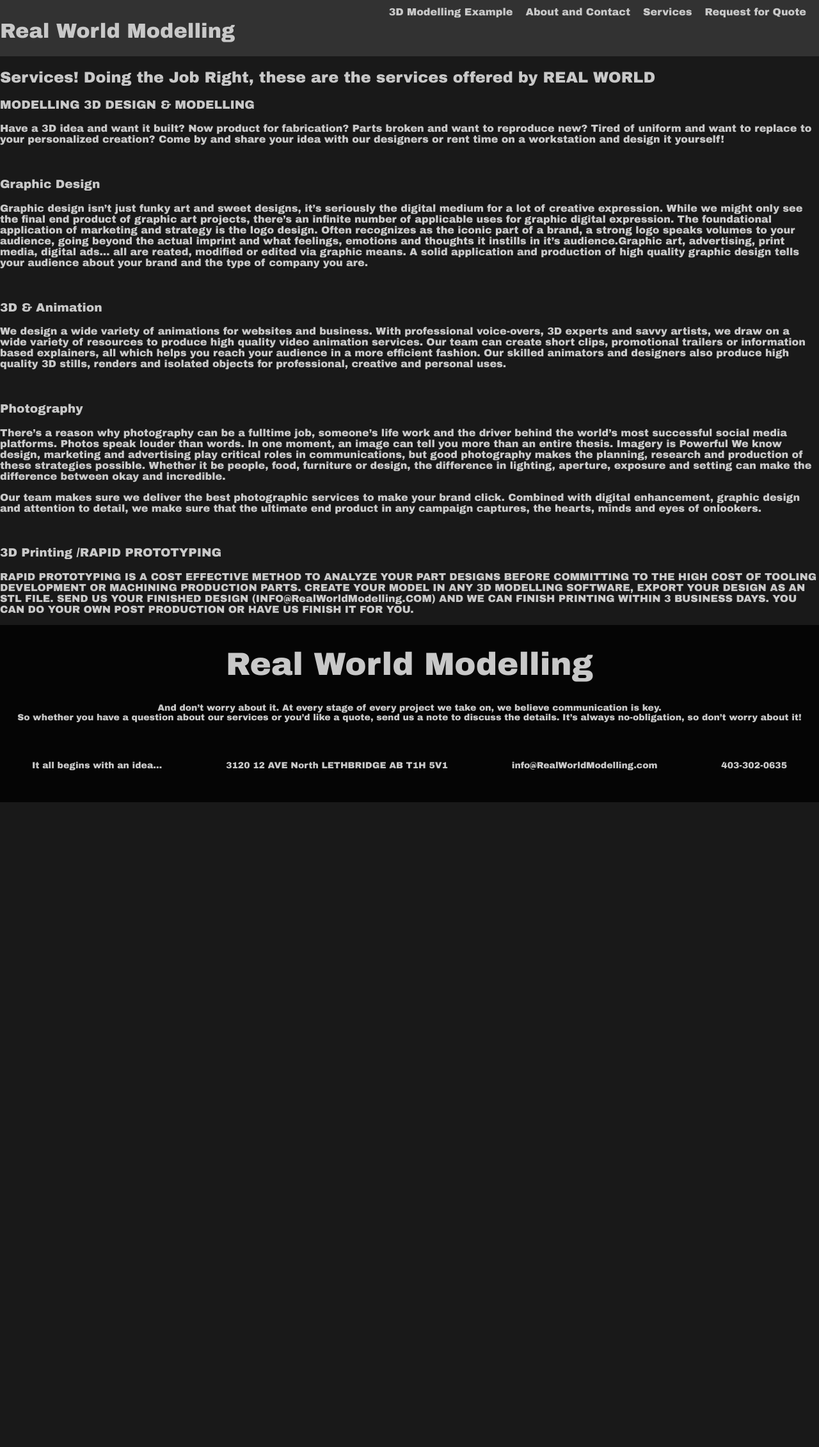
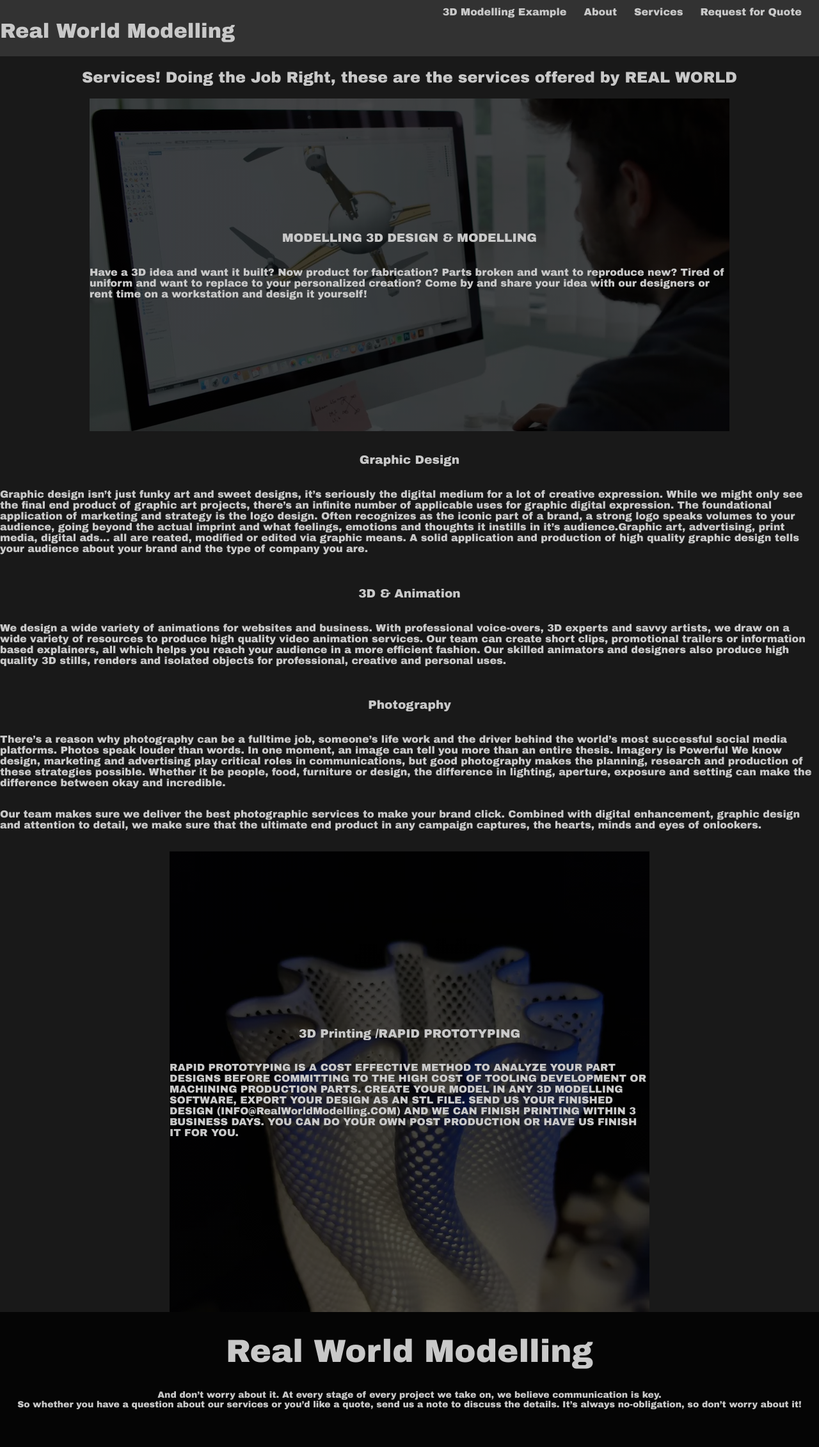
Before and after one commit to CarsonBartos/Computer-Science-Project-1---Carson-Bartos, a Vue app: page /Services in a window 1280 px wide. Shown: the top 2262 px of the page at 64% size. Before the commit the page ends 1254 px from the top, so only its background shows below. Built offline with nearby package versions, Linux system fonts and the light colour scheme.

Commit message:
started working on services

```diff
--- a/src/components/NavBar.vue
+++ b/src/components/NavBar.vue
@@ -10,9 +10,7 @@
 				>3D Modelling Example
 			</RouterLink>
 
-			<RouterLink to="/AboutAndContact" style="flex-grow: 1"
-				>About and Contact</RouterLink
-			>
+			<RouterLink to="/About" style="flex-grow: 1">About</RouterLink>
 
 			<RouterLink to="/Services" style="flex-grow: 1">Services</RouterLink>
 			<RouterLink to="/Quote" style="flex-grow: 1"
--- a/src/router/index.js
+++ b/src/router/index.js
@@ -10,12 +10,12 @@
 			component: HomeView,
 		},
 		{
-			path: "/AboutAndContact",
-			name: "AboutAndContact",
+			path: "/About",
+			name: "About",
 			// route level code-splitting
 			// this generates a separate chunk (About.[hash].js) for this route
 			// which is lazy-loaded when the route is visited.
-			component: () => import("../views/AboutAndContactView.vue"),
+			component: () => import("../views/AboutView.vue"),
 		},
 		{
 			path: "/3DModellingExample",
--- a/src/views/ServicesView.vue
+++ b/src/views/ServicesView.vue
@@ -1,32 +1,37 @@
 <template>
+	<div id="cont">
 		<h2>
-		Services! Doing the Job Right, these are the services offered by REAL WORLD
+			Services! Doing the Job Right, these are the services offered by REAL
+			WORLD
 		</h2>
 
+		<div id="modelling">
 			<h3>MODELLING 3D DESIGN & MODELLING</h3>
 
 			<p>
-		Have a 3D idea and want it built? Now product for fabrication? Parts broken
-		and want to reproduce new? Tired of uniform and want to replace to your
-		personalized creation? Come by and share your idea with our designers or
-		rent time on a workstation and design it yourself!
+				Have a 3D idea and want it built? Now product for fabrication? Parts
+				broken and want to reproduce new? Tired of uniform and want to replace
+				to your personalized creation? Come by and share your idea with our
+				designers or rent time on a workstation and design it yourself!
 			</p>
+		</div>
+
 		<br />
 
 		<h3>Graphic Design</h3>
 
 		<p>
 			Graphic design isn’t just funky art and sweet designs, it’s seriously the
-		digital medium for a lot of creative expression. While we might only see the
-		final end product of graphic art projects, there’s an infinite number of
-		applicable uses for graphic digital expression. The foundational application
-		of marketing and strategy is the logo design. Often recognizes as the iconic
-		part of a brand, a strong logo speaks volumes to your audience, going beyond
-		the actual imprint and what feelings, emotions and thoughts it instills in
-		it’s audience.Graphic art, advertising, print media, digital ads… all are
-		reated, modified or edited via graphic means. A solid application and
-		production of high quality graphic design tells your audience about your
-		brand and the type of company you are.
+			digital medium for a lot of creative expression. While we might only see
+			the final end product of graphic art projects, there’s an infinite number
+			of applicable uses for graphic digital expression. The foundational
+			application of marketing and strategy is the logo design. Often recognizes
+			as the iconic part of a brand, a strong logo speaks volumes to your
+			audience, going beyond the actual imprint and what feelings, emotions and
+			thoughts it instills in it’s audience.Graphic art, advertising, print
+			media, digital ads… all are reated, modified or edited via graphic means.
+			A solid application and production of high quality graphic design tells
+			your audience about your brand and the type of company you are.
 		</p>
 		<br />
 
@@ -39,39 +44,76 @@
 			team can create short clips, promotional trailers or information based
 			explainers, all which helps you reach your audience in a more efficient
 			fashion. Our skilled animators and designers also produce high quality 3D
-		stills, renders and isolated objects for professional, creative and personal
-		uses.
+			stills, renders and isolated objects for professional, creative and
+			personal uses.
 		</p>
 		<br />
 
 		<h3>Photography</h3>
 
 		<p>
-		There’s a reason why photography can be a fulltime job, someone’s life work
-		and the driver behind the world’s most successful social media platforms.
-		Photos speak louder than words. In one moment, an image can tell you more
-		than an entire thesis. Imagery is Powerful We know design, marketing and
-		advertising play critical roles in communications, but good photography
-		makes the planning, research and production of these strategies possible.
-		Whether it be people, food, furniture or design, the difference in lighting,
-		aperture, exposure and setting can make the difference between okay and
-		incredible.
+			There’s a reason why photography can be a fulltime job, someone’s life
+			work and the driver behind the world’s most successful social media
+			platforms. Photos speak louder than words. In one moment, an image can
+			tell you more than an entire thesis. Imagery is Powerful We know design,
+			marketing and advertising play critical roles in communications, but good
+			photography makes the planning, research and production of these
+			strategies possible. Whether it be people, food, furniture or design, the
+			difference in lighting, aperture, exposure and setting can make the
+			difference between okay and incredible.
 		</p>
 		<p>
 			Our team makes sure we deliver the best photographic services to make your
-		brand click. Combined with digital enhancement, graphic design and attention
-		to detail, we make sure that the ultimate end product in any campaign
-		captures, the hearts, minds and eyes of onlookers.
+			brand click. Combined with digital enhancement, graphic design and
+			attention to detail, we make sure that the ultimate end product in any
+			campaign captures, the hearts, minds and eyes of onlookers.
 		</p>
 		<br />
+		<div id="dprinting">
+			<h3>3D Printing /RAPID PROTOTYPING</h3>
 
-	<h3>3D Printing /RAPID PROTOTYPING</h3>
 			<p>
-		RAPID PROTOTYPING IS A COST EFFECTIVE METHOD TO ANALYZE YOUR PART DESIGNS
-		BEFORE COMMITTING TO THE HIGH COST OF TOOLING DEVELOPMENT OR MACHINING
-		PRODUCTION PARTS. CREATE YOUR MODEL IN ANY 3D MODELLING SOFTWARE, EXPORT
-		YOUR DESIGN AS AN STL FILE. SEND US YOUR FINISHED DESIGN
-		(INFO@RealWorldModelling.COM) AND WE CAN FINISH PRINTING WITHIN 3 BUSINESS
-		DAYS. YOU CAN DO YOUR OWN POST PRODUCTION OR HAVE US FINISH IT FOR YOU.
+				RAPID PROTOTYPING IS A COST EFFECTIVE METHOD TO ANALYZE YOUR PART
+				DESIGNS BEFORE COMMITTING TO THE HIGH COST OF TOOLING DEVELOPMENT OR
+				MACHINING PRODUCTION PARTS. CREATE YOUR MODEL IN ANY 3D MODELLING
+				SOFTWARE, EXPORT YOUR DESIGN AS AN STL FILE. SEND US YOUR FINISHED
+				DESIGN (INFO@RealWorldModelling.COM) AND WE CAN FINISH PRINTING WITHIN 3
+				BUSINESS DAYS. YOU CAN DO YOUR OWN POST PRODUCTION OR HAVE US FINISH IT
+				FOR YOU.
 			</p>
+		</div>
+	</div>
 </template>
+<script>
+export default {};
+</script>
+<style scoped>
+#cont {
+	display: flex;
+	flex-direction: column;
+	align-items: center;
+}
+#dprinting {
+	background: linear-gradient(rgba(0, 0, 0, 0.7), rgba(0, 0, 0, 0.7)),
+		url("@/assets/il_794xN.2364984458_hsct (1).webp");
+	width: 750px;
+	height: 720px;
+	display: flex;
+	flex-direction: column;
+	justify-content: center;
+	align-content: center;
+}
+#modelling {
+	background: linear-gradient(rgba(0, 0, 0, 0.7), rgba(0, 0, 0, 0.7)),
+		url("@/assets/Webp.net-resizeimage.png");
+	width: 1000px;
+	height: 520px;
+	display: flex;
+	flex-direction: column;
+	justify-content: center;
+	align-content: center;
+}
+h3 {
+	text-align: center;
+}
+</style>
```
Also changed, not shown: src/assets/Webp.net-resizeimage.png (added), src/assets/il_794xN.2364984458_hsct (1).webp (added), src/views/AboutView.vue (renamed from src/views/AboutAndContactView.vue). Lines whose indentation alone changed are shown as unchanged.
